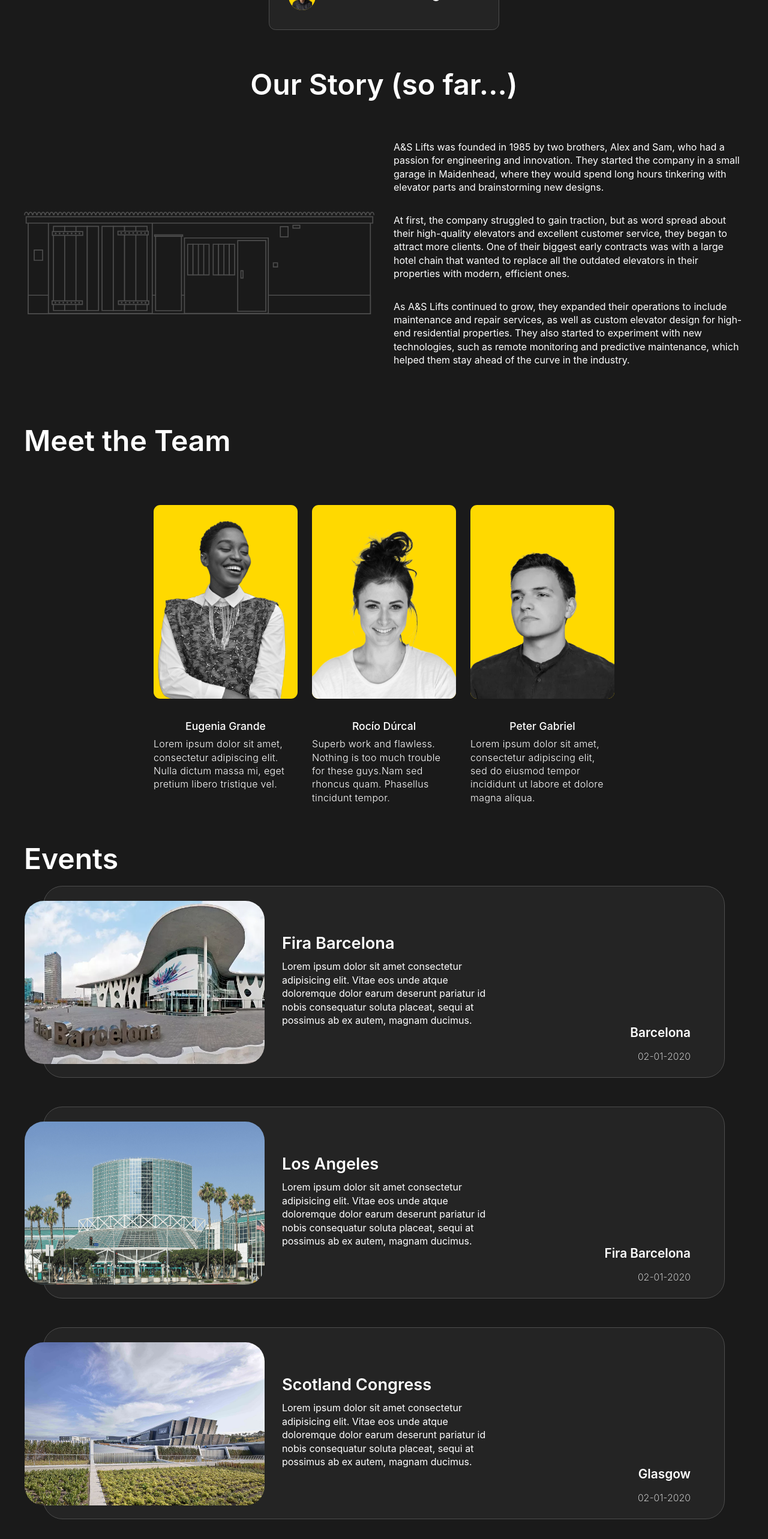
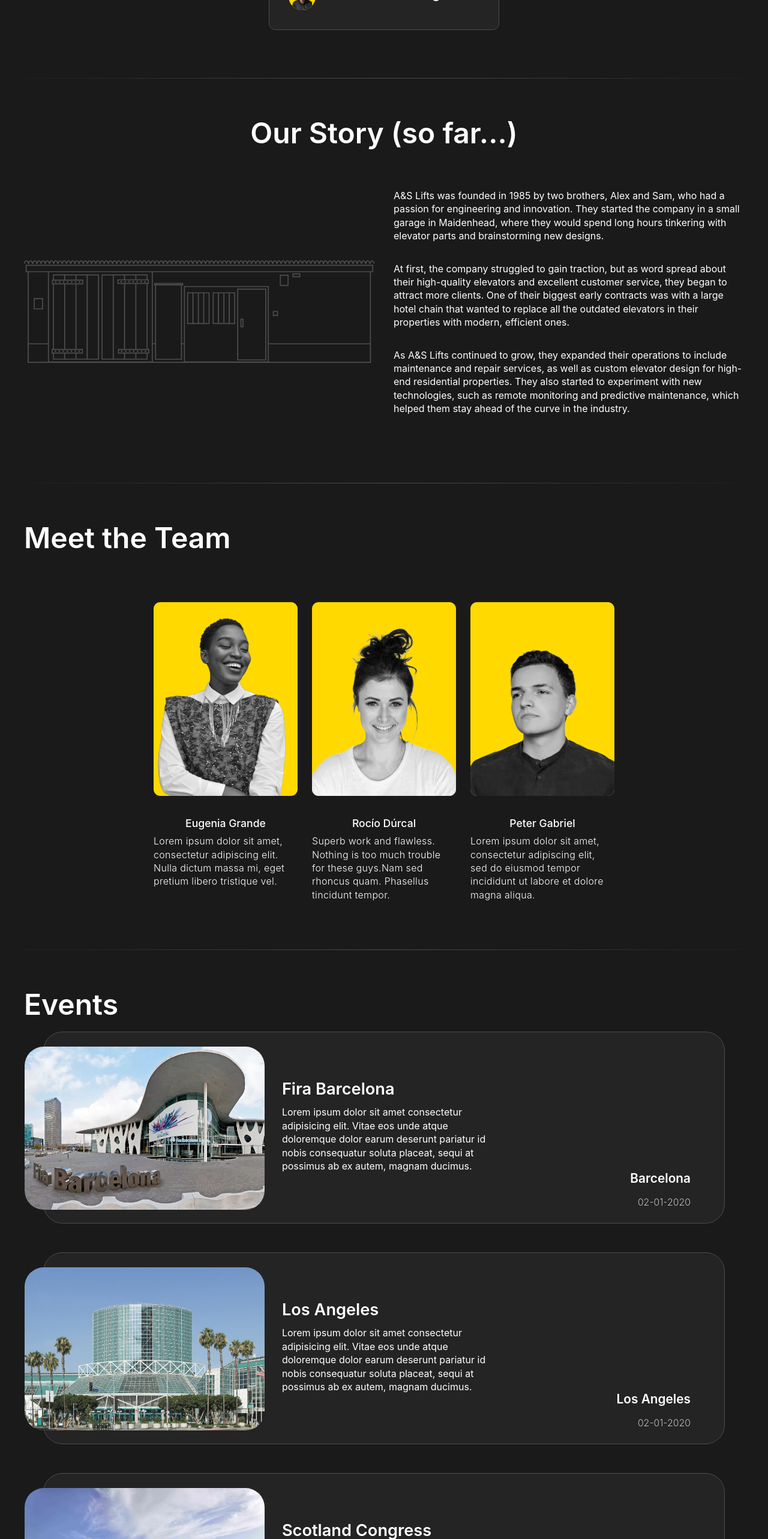
Before and after one commit to albertevieites/aands-web, a Next.js app: page / in a window 1280 px wide. Shown: the part 2940-5506 px from the top of the page at 60% size. Built offline with nearby package versions, Linux system fonts and the light colour scheme.

Commit message:
style: :lipstick: responsive contact page

```diff
--- a/src/data/events.js
+++ b/src/data/events.js
@@ -10,7 +10,7 @@
     "img": "/images/events/LA.jpg",
     "title": "Los Angeles",
     "description": "Lorem ipsum dolor sit amet consectetur adipisicing elit. Vitae eos unde atque doloremque dolor earum deserunt pariatur id nobis consequatur soluta placeat, sequi at possimus ab ex autem, magnam ducimus.",
-    "location": "Fira Barcelona",
+    "location": "Los Angeles",
     "date": "02-01-2020"
   },
   {
--- a/src/pages/contact/index.js
+++ b/src/pages/contact/index.js
@@ -17,9 +17,9 @@
 		<>
 			<Separator />
 			<div className='contact'>
+				<div className="contact__container">
 					<h3>Get in touch!</h3>
-
-				<div className='contact__container'>
+					<div className='contact__content'>
 						<div className='contact__touch'>
 							<div className='contact__links'>
 								<div className='contact__links--email'>
@@ -51,6 +51,7 @@
 						</div>
 					</div>
 				</div>
+			</div>
 		</>
 	);
 }
--- a/src/pages/index.js
+++ b/src/pages/index.js
@@ -66,10 +66,16 @@
 					<Separator />
 					{/* Social section */}
 					<Social className='gsap__social' dataSpeed='1' />
+					{/* Separator */}
+					<Separator />
 					{/* Story section */}
 					<Story className='gsap__story' dataSpeed='1' />
+					{/* Separator */}
+					<Separator />
 					{/* Team section */}
 					<Team className='gsap__team' dataSpeed='1' />
+					{/* Separator */}
+					<Separator />
 					{/* Events section */}
 					<Events />
 					{/* Last action section */}
--- a/src/styles/pages/_contact.scss
+++ b/src/styles/pages/_contact.scss
@@ -1,14 +1,13 @@
 @use '../abstracts/colors' as *;
 @use '../abstracts/fonts' as *;
+@use '../abstracts/mixins' as *;
 @use '../abstracts/variables' as *;
 
 .contact {
-	width: 100%;
-	max-width: 1200px;
-  margin: 4rem auto;
+	margin: 0 2rem;
 
 	h3 {
-    margin-bottom: 7rem;
+    margin-bottom: 3rem;
 
     font-size: $f-s-1200;
     font-weight: $f-w-600;
@@ -28,9 +27,22 @@
   }
 
 	&__container {
+	width: 100%;
+	max-width: 1200px;
+  margin: 4rem auto;
+	}
+
+	&__content {
 		display: flex;
-		justify-content: space-evenly;
+		justify-content: space-between;
 		align-items: center;
+
+		padding: 0 1rem;
+
+		@include nine__hundred {
+			flex-direction: column-reverse;
+			gap: 5rem;
+		}
 	}
 
 	&__links {
@@ -74,7 +86,11 @@
 	}
 
   &__touch {
-    width: 40%;
+    width: 47%;
+
+		@include nine__hundred {
+			width: 90%;
+		}
   }
 
 	&__form {
@@ -82,11 +98,15 @@
 		gap: 2rem;
 		align-items: center;
 
-    width: 40%;
+    width: 47%;
     padding: 2rem;
 		background-color: $clr-card;
 		border: 0.01rem solid $clr-border-card;
 		border-radius: 0.7rem;
+
+		@include nine__hundred {
+			width: 90%;
+		}
 
     input {
       width: 100%;
--- a/src/styles/sections/_events.scss
+++ b/src/styles/sections/_events.scss
@@ -4,7 +4,7 @@
 @use '../abstracts/variables' as *;
 
 .events {
-	margin: 0 2rem;
+	margin: 5rem 2rem;
 
 	color: $clr-white;
 
--- a/src/styles/sections/_story.scss
+++ b/src/styles/sections/_story.scss
@@ -5,13 +5,17 @@
 
 // STORY SECTION
 .story {
-	margin: 0 2rem;
+	margin: 5rem 2rem;
 
 	h2 {
 		padding-bottom: 3rem;
 
 		color: $clr-white;
 		text-align: center;
+
+		@include nine__hundred {
+			padding-bottom: 1.5rem;
+		}
 
 		@include seven__hundred {
 			width: 100%;
```
Lines whose indentation alone changed are shown as unchanged.
